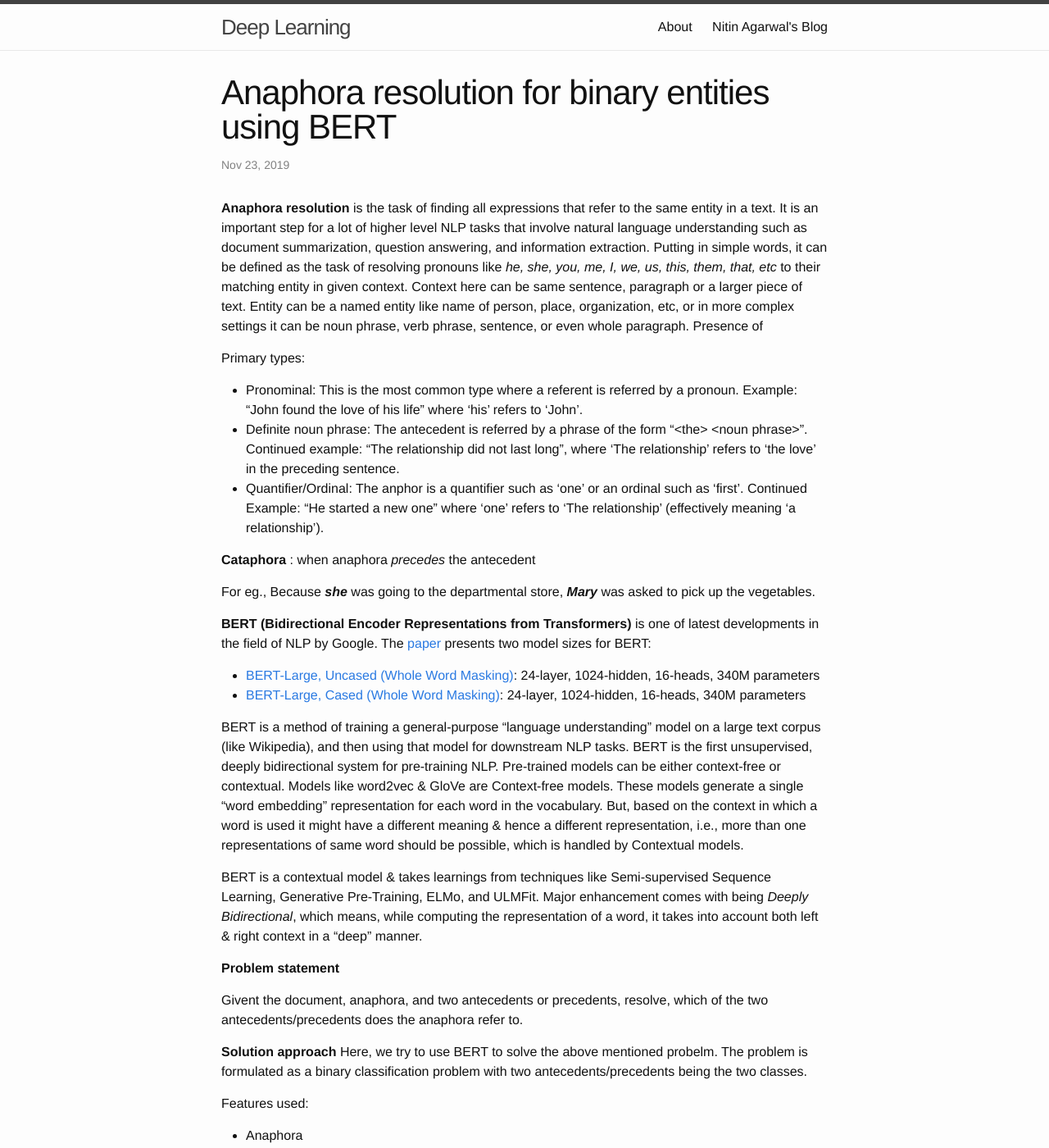
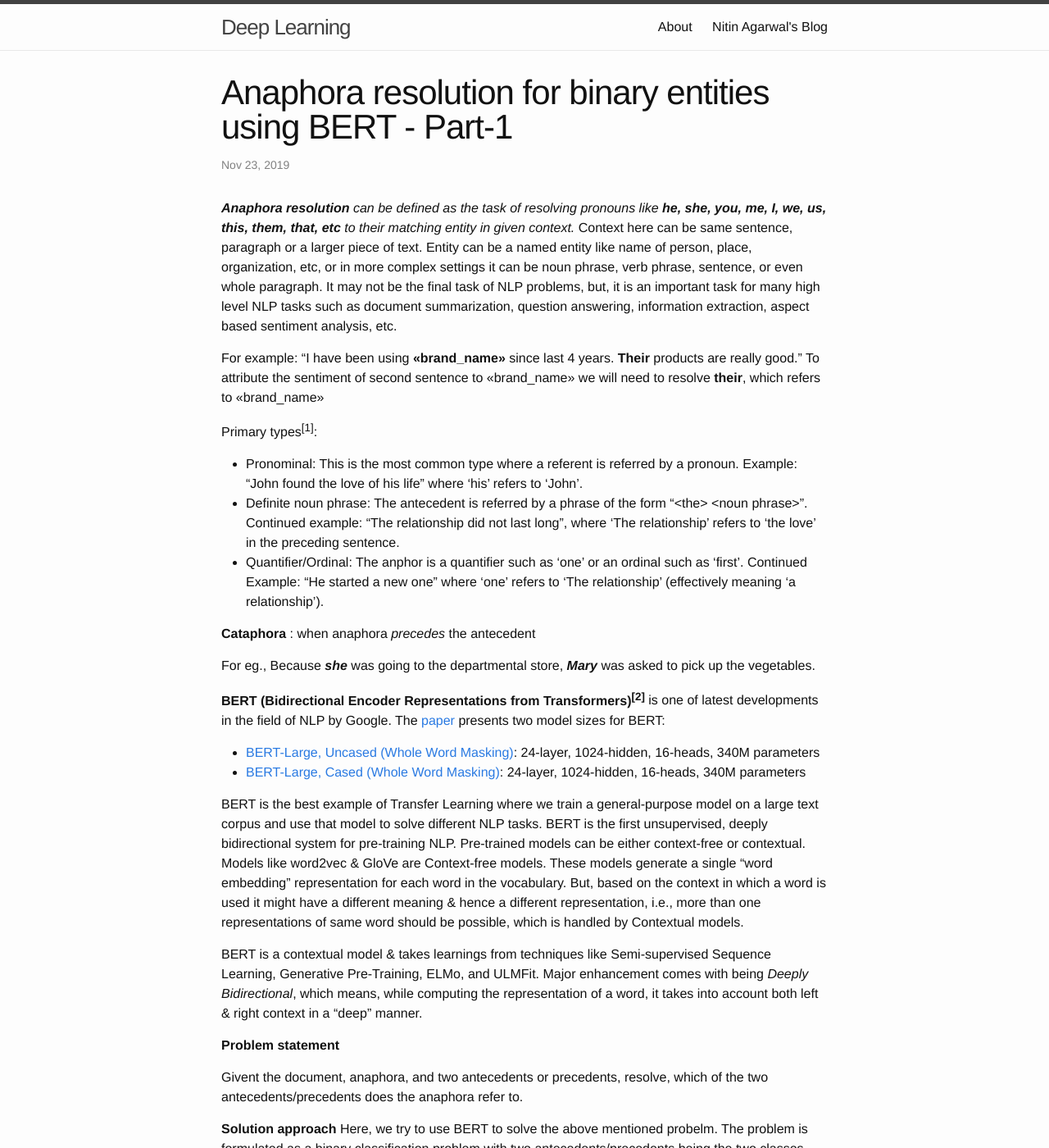
Before and after one commit to agarnitin86/agarnitin86.github.io, a Jekyll site: the page built from _posts/2019-11-23-coreference-resolution.markdown, in a window 1280 px wide and 1400 px high. Shown: the whole window at 82% size. Built offline with Jekyll 4.4.1, drawn with Linux system fonts in a browser that asks for light colours; some of the changed text lies outside the part shown.

Commit message:
Update 2019-11-23-coreference-resolution.markdown

````diff
--- a/_posts/2019-11-23-coreference-resolution.markdown
+++ b/_posts/2019-11-23-coreference-resolution.markdown
@@ -1,15 +1,16 @@
 ---
 layout: post
-title:  "Anaphora resolution for binary entities using BERT"
+title:  "Anaphora resolution for binary entities using BERT - Part-1"
 date:   2019-11-23 17:49:34
 categories: nlp, coreference resolution
 ---
 
-**Anaphora resolution** is the task of finding all expressions that refer to the same entity in a text. It is an important step for a lot of higher level NLP tasks that involve natural language understanding such as document summarization, question answering, and information extraction. Putting in simple words, it can be defined as the task of resolving pronouns like *he, she, you, me, I, we, us, this, them, that, etc* to their matching entity in given context. Context here can be same sentence, paragraph or a larger piece of text.
-Entity can be a named entity like name of person, place, organization, etc, or in more complex settings it can be noun phrase, verb phrase, sentence, or even whole paragraph.
-Presence of
+***Anaphora resolution*** *can be defined as the task of resolving pronouns like* ***he, she, you, me, I, we, us, this, them, that, etc*** *to their matching entity in given context.* Context here can be same sentence, paragraph or a larger piece of text. Entity can be a named entity like name of person, place, organization, etc, or in more complex settings it can be noun phrase, verb phrase, sentence, or even whole paragraph. It may not be the final task of NLP problems, but, it is an important task for many high level NLP tasks such as document summarization, question answering, information extraction, aspect based sentiment analysis, etc.
 
-Primary types:
+For example: "I have been using **<<brand_name>>** since last 4 years. **Their** products are really good."
+To attribute the sentiment of second sentence to <<brand_name>> we will need to resolve **their**, which refers to <<brand_name>>
+
+Primary types<sup>[1]</sup>:
 
 - Pronominal: This is the most common type where a referent is referred by a pronoun.
 Example: "John found the love of his life" where 'his' refers to 'John'.
@@ -25,13 +26,13 @@ Continued Example: "He started a new one" where 'one' refers to 'The relationshi
 For eg.,
 Because ***she*** was going to the departmental store, ***Mary*** was asked to pick up the vegetables.
 
-**BERT (Bidirectional Encoder Representations from Transformers)** is one of latest developments in the field of NLP by Google.
+**BERT (Bidirectional Encoder Representations from Transformers)<sup>[2]</sup>** is one of latest developments in the field of NLP by Google.
 The [paper](https://arxiv.org/pdf/1810.04805.pdf) presents two model sizes for BERT:
 
 - [BERT-Large, Uncased (Whole Word Masking)][BERT_Large_Uncased]: 24-layer, 1024-hidden, 16-heads, 340M parameters
 - [BERT-Large, Cased (Whole Word Masking)][BERT_Large_Cased]: 24-layer, 1024-hidden, 16-heads, 340M parameters
 
-BERT is a method of training a general-purpose "language understanding" model on a large text corpus (like Wikipedia), and then using that model for downstream NLP tasks. BERT is the first unsupervised, deeply bidirectional system for pre-training NLP. Pre-trained models can be either context-free or contextual. Models like word2vec & GloVe are Context-free models. These models generate a single "word embedding" representation for each word in the vocabulary. But, based on the context in which a word is used it might have a different meaning & hence a different representation, i.e., more than one representations of same word should be possible, which is handled by Contextual models.
+BERT is the best example of Transfer Learning where we train a general-purpose model on a large text corpus and use that model to solve different NLP tasks. BERT is the first unsupervised, deeply bidirectional system for pre-training NLP. Pre-trained models can be either context-free or contextual. Models like word2vec & GloVe are Context-free models. These models generate a single "word embedding" representation for each word in the vocabulary. But, based on the context in which a word is used it might have a different meaning & hence a different representation, i.e., more than one representations of same word should be possible, which is handled by Contextual models.
 
 BERT is a contextual model & takes learnings from techniques like Semi-supervised Sequence Learning, Generative Pre-Training, ELMo, and ULMFit. Major enhancement comes with being *Deeply Bidirectional*, which means, while computing the representation of a word, it takes into account both left & right context in a "deep" manner.
 
@@ -86,12 +87,15 @@ test_emb_all = CoreferenceResolution.merge_all_features(test_emb, feature_em_tes
 ```
 9. We can add additional features if want to use to our dataframe at this step.
 
-10. Next we train the classifier using the above created features.
+10. Next we train the classifier using the above created features. We used multi-layered perceptrons for training the model. Again, this piece can be modified to try out other classifiers/networks.
+
+The piece of work described here is still under development and we are working on making improvements to achieve better accuracy. More of it will be described in part-2 of this series.
 
 
 **References**
-- https://nlp.stanford.edu/courses/cs224n/2003/fp/iqsayed/project_report.pdf
-- https://github.com/google-research/bert
+
+[1] https://nlp.stanford.edu/courses/cs224n/2003/fp/iqsayed/project_report.pdf
+[2] https://github.com/google-research/bert
 
 [BERT_Large_Uncased]: https://storage.googleapis.com/bert_models/2019_05_30/wwm_uncased_L-24_H-1024_A-16.zip
 [BERT_Large_Cased]: https://storage.googleapis.com/bert_models/2019_05_30/wwm_cased_L-24_H-1024_A-16.zip
````
